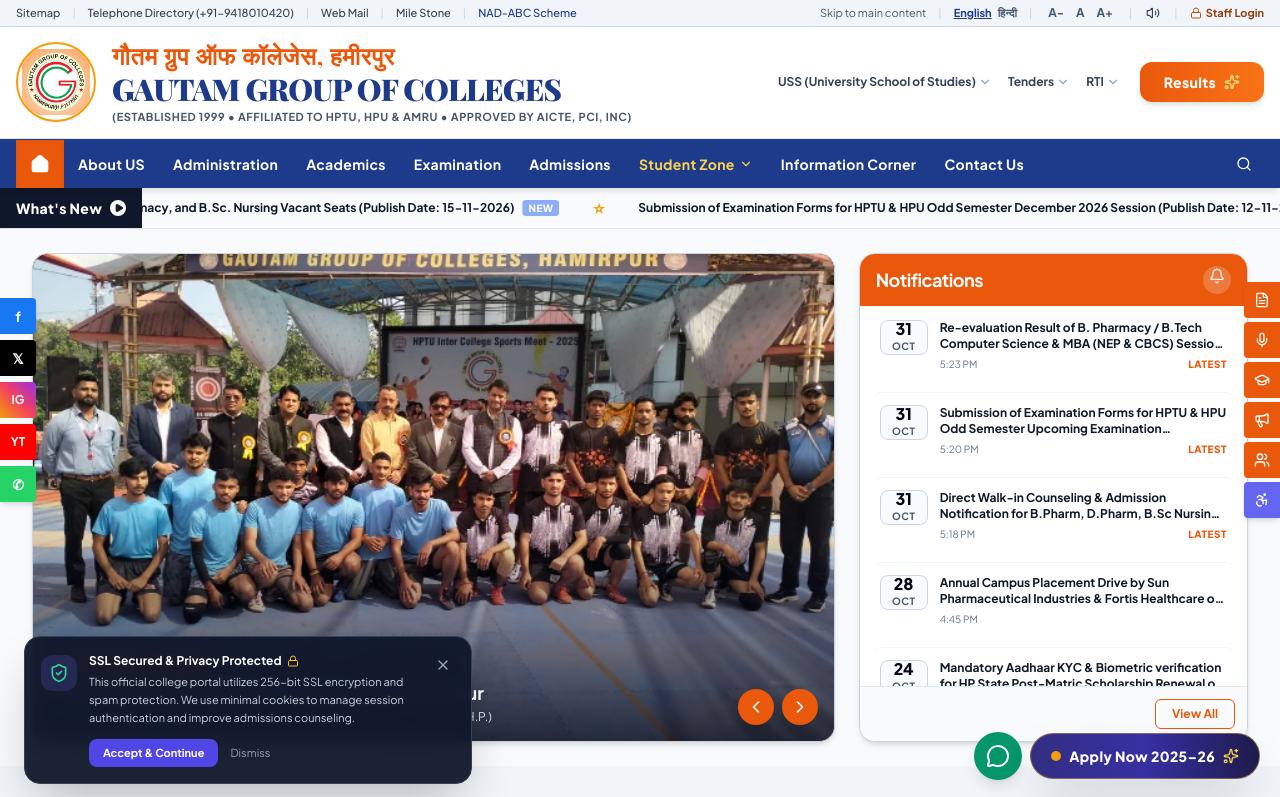
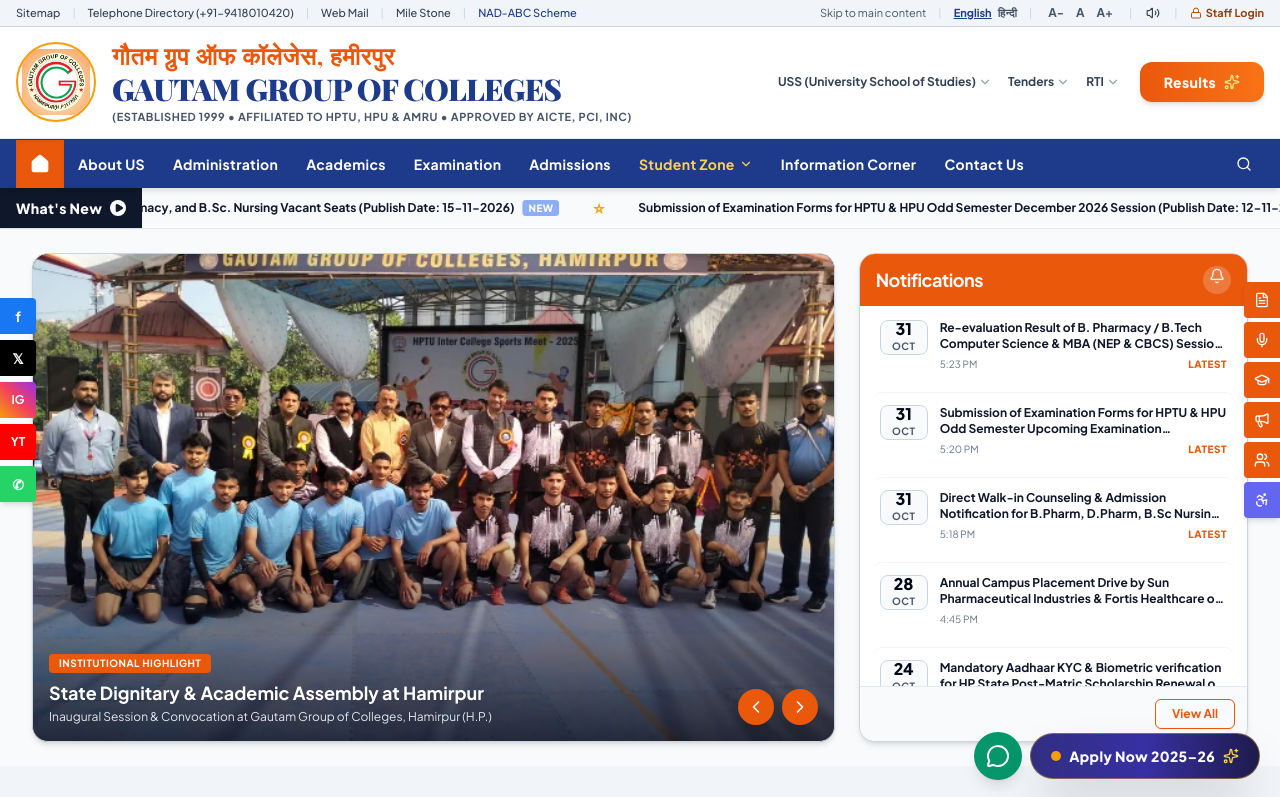
Before and after one commit to KarnailSingh87/gautam-group-of-colleges, a React (Vite) app: page / in a window 1280 px wide. Shown: the top 797 px of the page. Built offline with nearby package versions, Linux system fonts and the light colour scheme; a web font is replaced by a local one.

Commit message:
fix: permanently remove SSL and cookie consent pop-up

```diff
--- a/src/App.jsx
+++ b/src/App.jsx
@@ -33,7 +33,6 @@ import HimtuServicesModal from './components/HimtuServicesModal';
 import StudentPortalModal from './components/StudentPortalModal';
 import AdminCMSModal from './components/AdminCMSModal';
 import StickyApplyButton from './components/StickyApplyButton';
-import CookieNotice from './components/CookieNotice';
 
 // Dedicated Blueprint Pages
 import AboutPage from './pages/AboutPage';
@@ -330,9 +329,6 @@ export default function App() {
             onOpenApply={handleOpenApply}
           />
 
-          {/* Privacy & Cookie Notification */}
-          <CookieNotice />
-
           {/* Modals */}
           <VirtualTourModal
             isOpen={isTourOpen}
--- a/src/components/CookieNotice.jsx
+++ b/src/components/CookieNotice.jsx
@@ -1,60 +1,6 @@
-import React, { useState, useEffect } from 'react';
-import { ShieldCheck, Lock, X } from 'lucide-react';
+import React from 'react';
 
+// Permanently disabled by user request
 export default function CookieNotice() {
-  const [show, setShow] = useState(false);
-
-  useEffect(() => {
-    const accepted = localStorage.getItem('ggc_cookie_consent');
-    if (!accepted) {
-      const timer = setTimeout(() => setShow(true), 1500);
-      return () => clearTimeout(timer);
-    }
-  }, []);
-
-  const handleAccept = () => {
-    localStorage.setItem('ggc_cookie_consent', 'true');
-    setShow(false);
-  };
-
-  if (!show) return null;
-
-  return (
-    <div className="fixed bottom-4 left-4 right-4 md:left-6 md:right-auto md:max-w-md z-40 bg-slate-900/95 backdrop-blur-md text-white p-4 rounded-2xl border border-slate-700 shadow-2xl animate-in slide-in-from-bottom duration-300">
-      <div className="flex items-start gap-3">
-        <div className="p-2 rounded-xl bg-indigo-500/20 text-indigo-400 shrink-0 mt-0.5">
-          <ShieldCheck className="w-5 h-5 text-emerald-400" />
-        </div>
-        <div className="space-y-1 text-xs">
-          <div className="font-bold text-white flex items-center gap-1.5">
-            <span>SSL Secured & Privacy Protected</span>
-            <Lock className="w-3 h-3 text-amber-400" />
-          </div>
-          <p className="text-slate-300 text-[11px] leading-relaxed">
-            This official college portal utilizes 256-bit SSL encryption and spam protection. We use minimal cookies to manage session authentication and improve admissions counseling.
-          </p>
-          <div className="pt-2 flex items-center gap-3">
-            <button
-              onClick={handleAccept}
-              className="px-3.5 py-1.5 rounded-lg bg-indigo-600 hover:bg-indigo-500 text-white font-bold text-[11px] transition shadow-xs"
-            >
-              Accept & Continue
-            </button>
-            <button
-              onClick={() => setShow(false)}
-              className="text-slate-400 hover:text-white text-[11px] transition"
-            >
-              Dismiss
-            </button>
-          </div>
-        </div>
-        <button
-          onClick={() => setShow(false)}
-          className="text-slate-400 hover:text-white p-1"
-        >
-          <X className="w-4 h-4" />
-        </button>
-      </div>
-    </div>
-  );
+  return null;
 }
```
Also changed, not shown: 1 other file (tests, documents, lock files or other folders).
